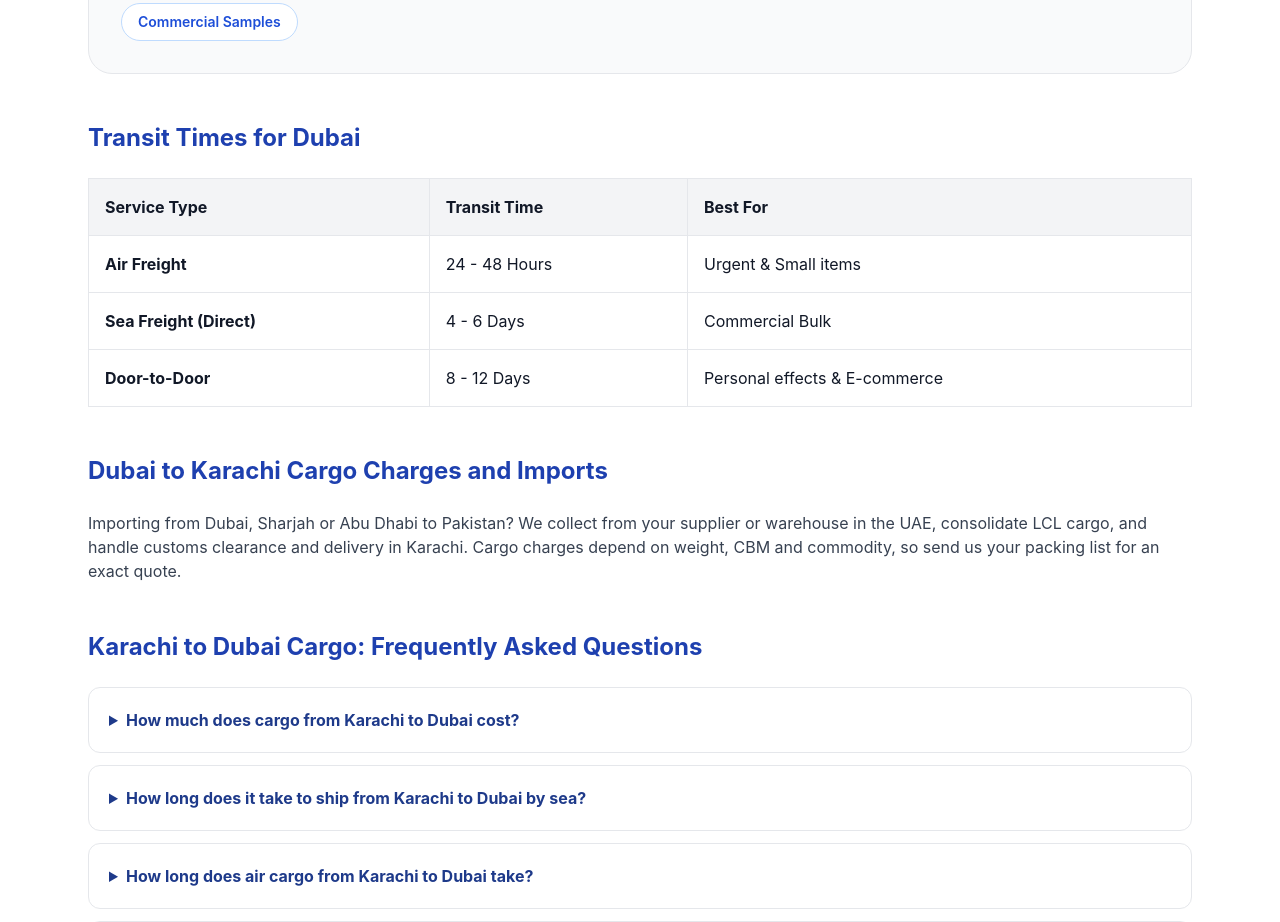
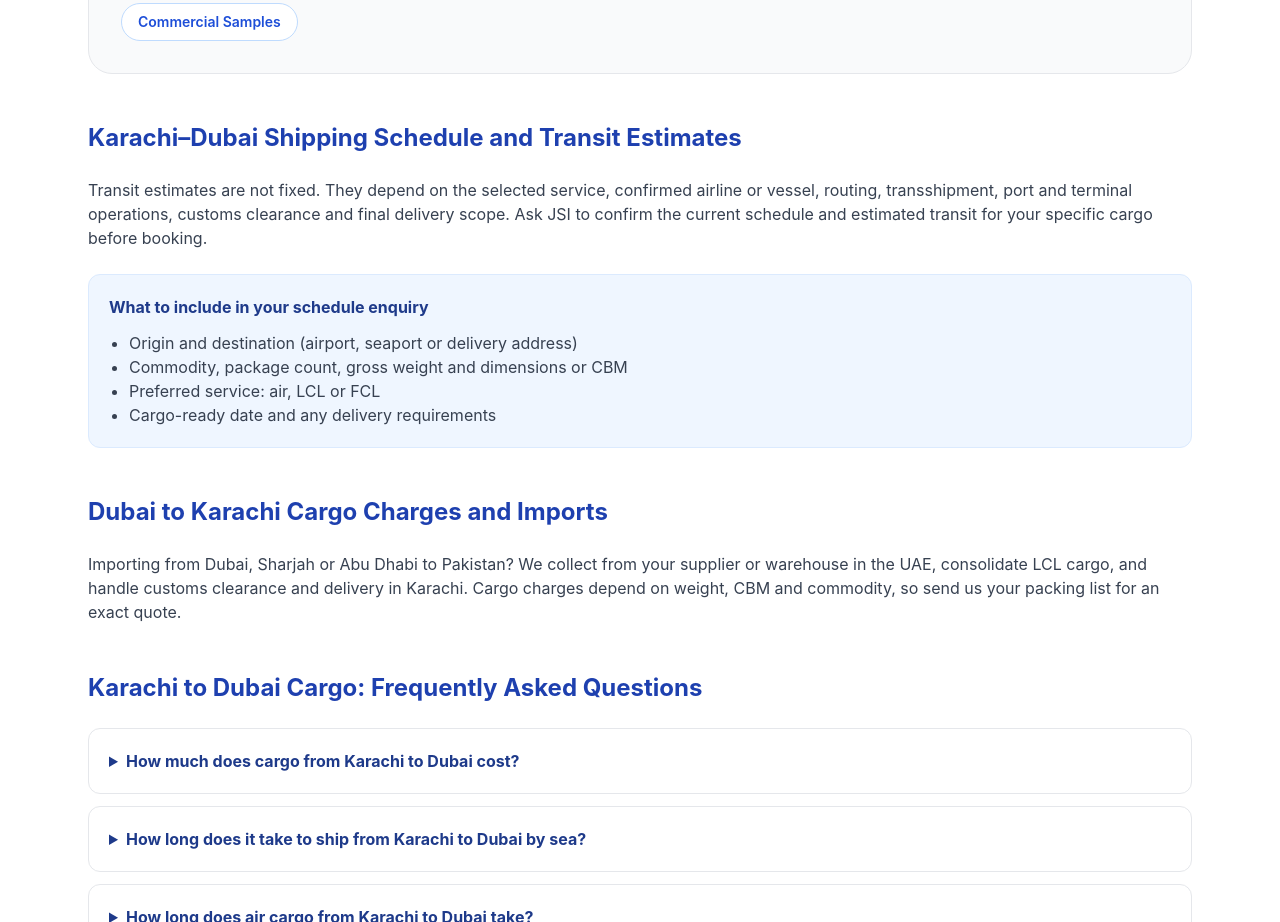
Before and after one commit to ubaidking1/JJ, a Next.js app: page /cargo-karachi-dubai in a window 1280 px wide. Shown: the part 940-1862 px from the top of the page. Built offline with nearby package versions, Linux system fonts and the light colour scheme.

Commit message:
Remove unverified Dubai transit-time promises

```diff
--- a/app/cargo-karachi-dubai/page.tsx
+++ b/app/cargo-karachi-dubai/page.tsx
@@ -92,34 +92,16 @@ export default function CargoKarachiDubaiPage() {
           </div>
         </div>
 
-        <h2 className="text-2xl font-bold text-blue-800 mt-12 mb-6">Transit Times for Dubai</h2>
-        <div className="overflow-x-auto">
-          <table className="w-full text-left border-collapse border border-gray-200">
-            <thead className="bg-gray-100">
-              <tr>
-                <th className="p-4 border">Service Type</th>
-                <th className="p-4 border">Transit Time</th>
-                <th className="p-4 border">Best For</th>
-              </tr>
-            </thead>
-            <tbody>
-              <tr>
-                <td className="p-4 border font-bold">Air Freight</td>
-                <td className="p-4 border">24 - 48 Hours</td>
-                <td className="p-4 border">Urgent & Small items</td>
-              </tr>
-              <tr>
-                <td className="p-4 border font-bold">Sea Freight (Direct)</td>
-                <td className="p-4 border">4 - 6 Days</td>
-                <td className="p-4 border">Commercial Bulk</td>
-              </tr>
-              <tr>
-                <td className="p-4 border font-bold">Door-to-Door</td>
-                <td className="p-4 border">8 - 12 Days</td>
-                <td className="p-4 border">Personal effects & E-commerce</td>
-              </tr>
-            </tbody>
-          </table>
+        <h2 className="text-2xl font-bold text-blue-800 mt-12 mb-6">Karachi–Dubai Shipping Schedule and Transit Estimates</h2>
+        <p className="text-gray-700">Transit estimates are not fixed. They depend on the selected service, confirmed airline or vessel, routing, transshipment, port and terminal operations, customs clearance and final delivery scope. Ask JSI to confirm the current schedule and estimated transit for your specific cargo before booking.</p>
+        <div className="my-6 rounded-xl border border-blue-100 bg-blue-50 p-5">
+          <h3 className="font-bold text-blue-900">What to include in your schedule enquiry</h3>
+          <ul className="mt-3 list-disc pl-5 text-gray-700">
+            <li>Origin and destination (airport, seaport or delivery address)</li>
+            <li>Commodity, package count, gross weight and dimensions or CBM</li>
+            <li>Preferred service: air, LCL or FCL</li>
+            <li>Cargo-ready date and any delivery requirements</li>
+          </ul>
         </div>
 
         <h2 className="text-2xl font-bold text-blue-800 mt-12 mb-6">Dubai to Karachi Cargo Charges and Imports</h2>
```
